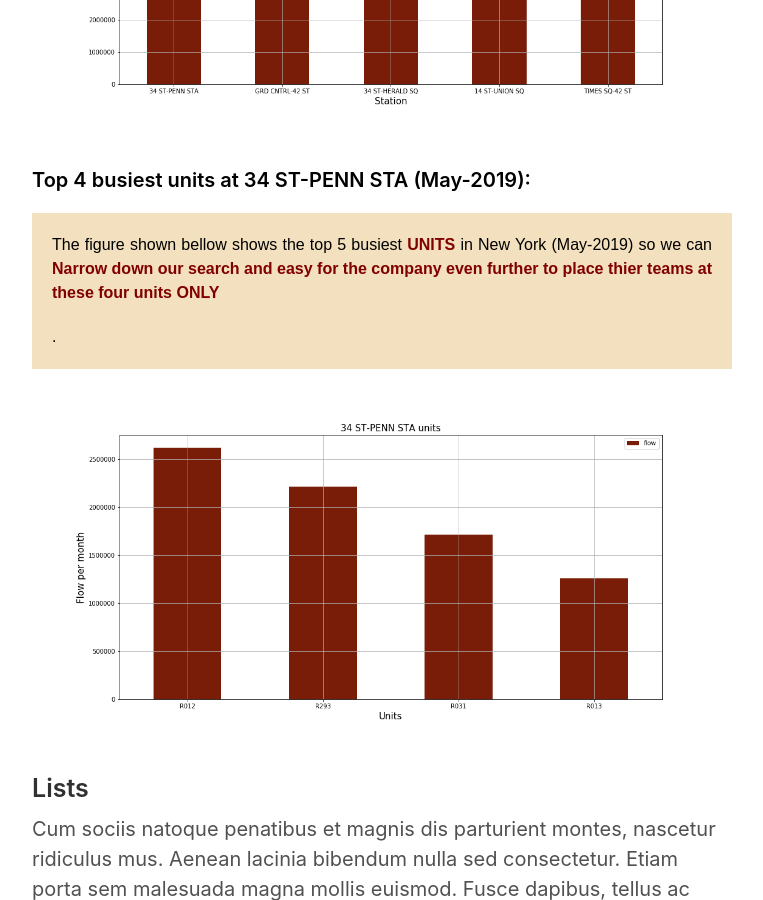
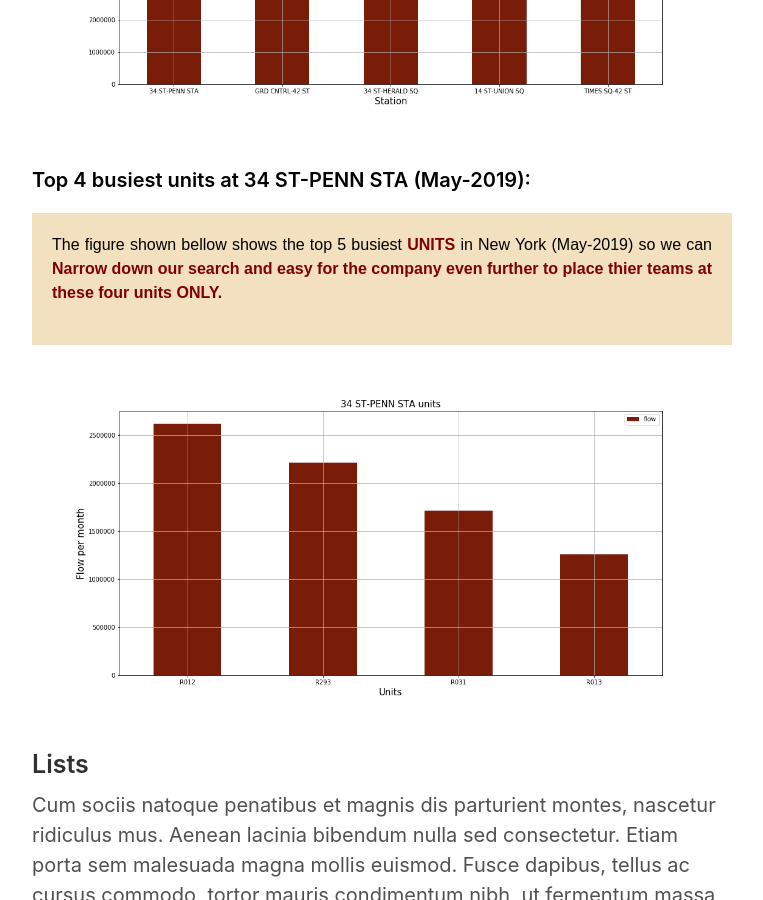
Before and after one commit to alafnan/alafnan.github.io, a Jekyll site: the page built from _posts/2015-01-6-example-content.md, in a window 1280 px wide and 900 px high, scrolled down 5604 px. Shown: the whole window, without its empty margins (258-1021 px from the left). Built offline with Jekyll 4.4.1, drawn with Linux system fonts in a browser that asks for light colours; part of the change alters nothing that is shown.

Commit message:
Update 2015-01-6-example-content.md

```diff
--- a/_posts/2015-01-6-example-content.md
+++ b/_posts/2015-01-6-example-content.md
@@ -100,8 +100,7 @@ Train = Train.drop(['DIVISION', 'TIME', 'DESC', 'ENTRIES', 'EXITS'], 1)
 <h1 style="font-size:1em; color:#000000; margin-top: 2rem; margin-bottom: 1rem;">Top 4 busiest units at 34 ST-PENN STA (May-2019):</h1>
 
 <div style="margin-bottom: 1.2rem; padding: 1rem;   color: #000000;   background-color: #F3E0BE; font-family: Arial, Helvetica, sans-serif; font-size:0.8em;" >
-  <p style="text-align: justify; text-justify: inter-word;"> The figure shown bellow shows the top 5 busiest <strong style="color: Maroon;">UNITS</strong> in New York (May-2019) so we can <strong style="color:Maroon;">Narrow down our search and easy for the company even further to place thier teams at these four units ONLY</strong> </p>.
-</div>
+  <p style="text-align: justify; text-justify: inter-word;"> The figure shown bellow shows the top 5 busiest <strong style="color: Maroon;">UNITS</strong> in New York (May-2019) so we can <strong style="color:Maroon;">Narrow down our search and easy for the company even further to place thier teams at these four units ONLY.</strong> </p></div>
 ![units]({{ site.url }}/images/units.png)
 
 
```
